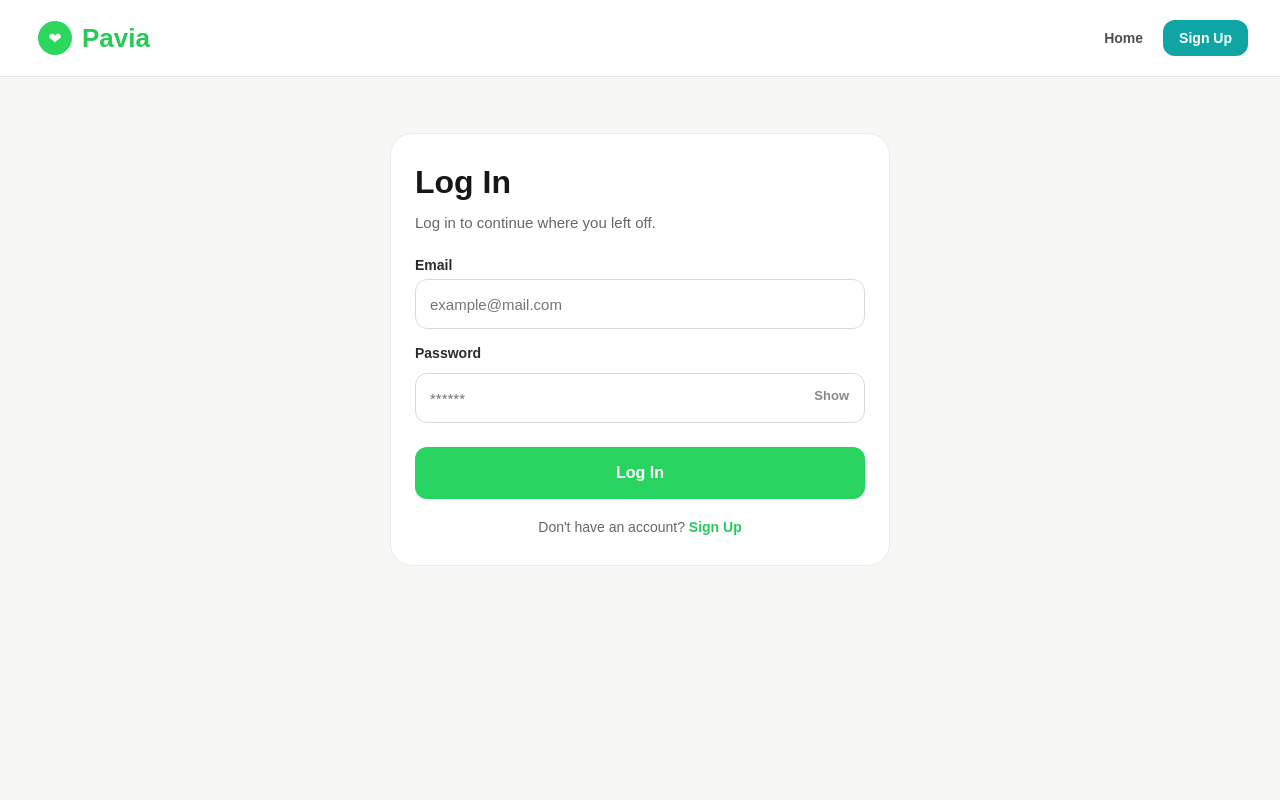
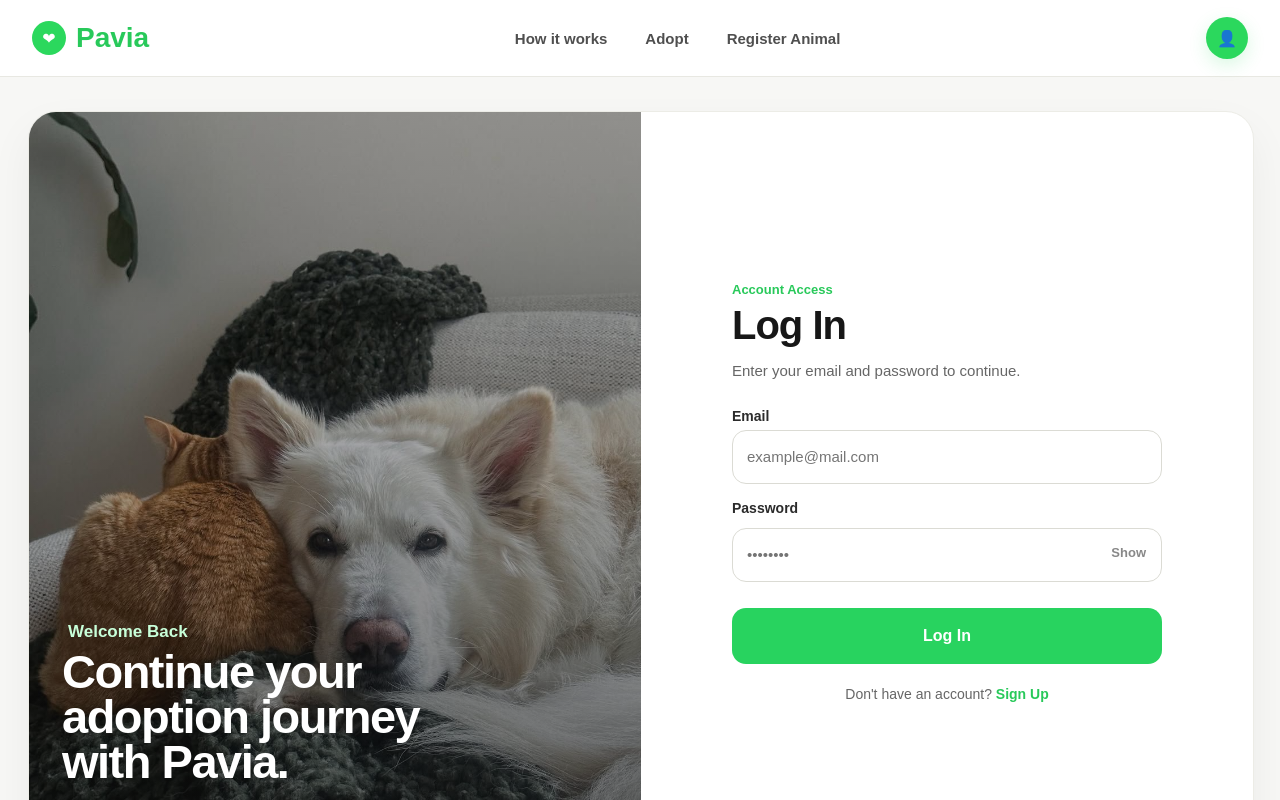
Before and after one commit to irkopirko/Need-Based-Animal-Adoption-Platform, a React (Create React App) app in the folder frontend/: page /login in a window 1280 px wide. Shown: the top 800 px of the page. Built offline with nearby package versions, Linux system fonts and the light colour scheme.

Commit message:
Updated login page UI to match the mockup,added side image layout, fixed the image paths and improved the styling.

```diff
--- a/frontend/src/pages/HomePage.css
+++ b/frontend/src/pages/HomePage.css
@@ -95,7 +95,7 @@
   position: relative;
   width: 100%;
   min-height: 720px;
-  background-image: url("/images/homePageIMAGE.jpg");
+  background-image: url("../images/homePageIMAGE.jpg");
   background-size: cover;
   background-position: center 65%;
   display: flex;
--- a/frontend/src/pages/LoginPage.css
+++ b/frontend/src/pages/LoginPage.css
@@ -5,93 +5,114 @@
   font-family: Arial, Helvetica, sans-serif;
 }
 
-.login-topbar {
-  height: 76px;
-  padding: 0 32px;
-  background: #ffffff;
-  border-bottom: 1px solid #e8e8e2;
-  display: flex;
-  align-items: center;
-  justify-content: space-between;
+.login-main {
+  width: 100%;
+  max-width: 1360px;
+  margin: 0 auto;
+  padding: 34px 28px 56px;
+  box-sizing: border-box;
 }
 
-.login-brand-btn {
-  border: none;
-  background: transparent;
-  cursor: pointer;
-  display: flex;
-  align-items: center;
-  gap: 10px;
+.login-card {
+  width: 100%;
+  min-height: 760px;
+  display: grid;
+  grid-template-columns: 1fr 1fr;
+  background: #ffffff;
+  border: 1px solid #ecece6;
+  border-radius: 28px;
+  overflow: hidden;
+  box-shadow: 0 18px 44px rgba(0, 0, 0, 0.05);
 }
 
-.login-logo {
-  width: 34px;
-  height: 34px;
-  border-radius: 50%;
-  background: #2bd85d;
+.login-left {
+  position: relative;
+  background-image: url("../images/loginSideImage.jpg");
+  background-size: cover;
+  background-position: center;
+  background-color: #dfe8df;
+}
+
+.login-left-overlay {
+  position: absolute;
+  inset: 0;
+  background: linear-gradient(
+    180deg,
+    rgba(18, 18, 18, 0.20) 0%,
+    rgba(18, 18, 18, 0.38) 48%,
+    rgba(18, 18, 18, 0.64) 100%
+  );
+}
+
+.login-left-text {
+  position: absolute;
+  left: 33px;
+  right: 34px;
+  bottom: 24px;
+  z-index: 2;
   color: #ffffff;
+}
+
+.login-left-tag {
+  margin: 0 0 0px;
+  font-size: 17px;
+  font-weight: 800;
+  color: #c8ffd9;
+  transform: translate(6px, 4px);
+
+}
+
+.login-left-text h2 {
+  margin:0 ;
+  font-size: 47px;
+  line-height: 0.95;
+  font-weight: 900;
+  letter-spacing: -1.5px;
+  transform: translateY(12px);
+
+}
+
+.login-left-desc {
+  margin: 18px 0 0;
+  max-width: 520px;
+  font-size: 16px;
+  line-height: 1.8;
+  color: rgba(255, 255, 255, 0.94);
+  transform: translate(6px, 4px);
+}
+
+.login-right {
   display: flex;
   align-items: center;
   justify-content: center;
-  font-size: 16px;
-}
-
-.login-brand-name {
-  font-size: 26px;
-  font-weight: 800;
-  color: #28c95a;
-}
-
-.login-topbar-right {
-  display: flex;
-  align-items: center;
-  gap: 14px;
-}
-
-.login-link-btn {
-  border: none;
-  background: transparent;
-  cursor: pointer;
-  color: #4f4f4f;
-  font-weight: 700;
-  font-size: 14px;
-}
-
-.login-signup-btn {
-  border: none;
-  border-radius: 12px;
-  background: #0ea5a4;
-  color: #ffffff;
-  padding: 10px 16px;
-  font-weight: 800;
-  cursor: pointer;
-  font-size: 14px;
-}
-
-.login-main {
-  max-width: 500px;
-  margin: 0 auto;
-  padding: 56px 20px;
+  padding: 48px 40px;
 }
 
 .login-box {
-  background: #ffffff;
-  border: 1px solid #ecece6;
-  border-radius: 22px;
-  padding: 30px 24px;
+  width: 100%;
+  max-width: 430px;
+}
+
+.login-form-tag {
+  margin: 0 0 8px;
+  color: #28c95a;
+  font-size: 13px;
+  font-weight: 800;
 }
 
 .login-box h1 {
   margin: 0;
-  font-size: 32px;
-  font-weight: 800;
+  font-size: 40px;
+  font-weight: 900;
+  line-height: 1.02;
+  letter-spacing: -1px;
 }
 
 .login-subtitle {
-  margin: 10px 0 22px;
+  margin: 12px 0 24px;
   color: #666;
   font-size: 15px;
-  line-height: 1.6;
+  line-height: 1.7;
 }
 
 .login-message {
@@ -115,12 +136,13 @@
 .login-input {
   width: 100%;
   margin-top: 6px;
-  height: 50px;
+  height: 54px;
   border: 1px solid #dbdbd4;
-  border-radius: 12px;
+  border-radius: 14px;
   padding: 0 14px;
   font-size: 15px;
   box-sizing: border-box;
+  background: #ffffff;
 }
 
 .login-password-wrap {
@@ -147,10 +169,10 @@
 
 .login-submit-btn {
   width: 100%;
-  margin-top: 8px;
-  height: 52px;
+  margin-top: 10px;
+  height: 56px;
   border: none;
-  border-radius: 12px;
+  border-radius: 14px;
   background: #28d35f;
   color: #ffffff;
   font-size: 16px;
@@ -159,7 +181,7 @@
 }
 
 .login-bottom-text {
-  margin: 20px 0 0;
+  margin: 22px 0 0;
   text-align: center;
   color: #666;
   font-size: 14px;
@@ -175,25 +197,59 @@
   font-size: inherit;
 }
 
-@media (max-width: 600px) {
-  .login-topbar {
-    height: auto;
-    padding: 16px;
-    flex-wrap: wrap;
-    justify-content: center;
-    gap: 12px;
+@media (max-width: 1100px) {
+  .login-card {
+    min-height: 700px;
   }
 
-  .login-topbar-right {
-    width: 100%;
-    justify-content: center;
+  .login-left-text h2 {
+    font-size: 44px;
+  }
+}
+
+@media (max-width: 900px) {
+  .login-main {
+    padding: 22px 16px 36px;
   }
 
-  .login-main {
-    padding: 36px 16px;
+  .login-card {
+    grid-template-columns: 1fr;
+    min-height: auto;
+  }
+
+  .login-left {
+    min-height: 320px;
+  }
+
+  .login-left-text {
+    left: 24px;
+    right: 24px;
+    bottom: 20px;
+  }
+
+  .login-left-text h2 {
+    font-size: 36px;
+  }
+
+  .login-right {
+    padding: 28px 20px 32px;
   }
 
   .login-box {
-    padding: 24px 18px;
+    max-width: 100%;
   }
 }
+
+@media (max-width: 600px) {
+  .login-left {
+    min-height: 260px;
+  }
+
+  .login-left-text h2 {
+    font-size: 30px;
+  }
+
+  .login-box h1 {
+    font-size: 32px;
+  }
+}
--- a/frontend/src/pages/LoginPage.js
+++ b/frontend/src/pages/LoginPage.js
@@ -1,6 +1,8 @@
 import React, { useState } from "react";
 import { useNavigate } from "react-router-dom";
 import "./LoginPage.css";
+import Navbar from "../components/Navbar";
+import Footer from "../components/Footer";
 
 function LoginPage() {
   const navigate = useNavigate();
@@ -10,9 +12,6 @@ function LoginPage() {
   const [showPassword, setShowPassword] = useState(false);
   const [message, setMessage] = useState("");
 
-  const goHome = () => {
-    navigate("/");
-  };
   const goSignup = () => {
     navigate("/register");
   };
@@ -45,19 +44,19 @@ function LoginPage() {
 
       if (response.ok) {
         const data = await response.json();
-        console.log("login success:", data);
 
         if (data.role === "adopter") {
           navigate("/adopter-home");
           return;
         }
 
-       if (data.role === "owner" || data.role === "shelter") {
+        if (data.role === "owner") {
           navigate("/owner-home");
           return;
         }
 
         navigate("/");
+        return;
       }
 
       setMessage("User not found or password is incorrect.");
@@ -69,27 +68,34 @@ function LoginPage() {
 
   return (
     <div className="login-page">
-      <header className="login-topbar">
-        <button type="button" className="login-brand-btn" onClick={goHome}>
-          <span className="login-logo">❤</span>
-          <span className="login-brand-name">Pavia</span>
-        </button>
-
-        <div className="login-topbar-right">
-          <button type="button" className="login-link-btn" onClick={goHome}>
-            Home
-          </button>
-          <button type="button" className="login-signup-btn" onClick={goSignup}>
-            Sign Up
-          </button>
-        </div>
-      </header>
+      <Navbar />
 
       <main className="login-main">
+        <div className="login-card">
+          <div className="login-left">
+            <div className="login-left-overlay"></div>
+            <div className="login-left-text">
+              <p className="login-left-tag">Welcome Back</p>
+              <h2>
+                Continue your
+                <br />
+                adoption journey
+                <br />
+                with Pavia.
+              </h2>
+              <p className="login-left-desc">
+                Access your adopter or owner account, continue your request flow,
+                and manage your experience from one place.
+              </p>
+            </div>
+          </div>
+
+          <div className="login-right">
             <div className="login-box">
+              <p className="login-form-tag">Account Access</p>
               <h1>Log In</h1>
               <p className="login-subtitle">
-            Log in to continue where you left off.
+                Enter your email and password to continue.
               </p>
 
               {message !== "" && (
@@ -114,11 +120,10 @@ function LoginPage() {
                     <input
                       type={showPassword ? "text" : "password"}
                       className="login-input"
-                  placeholder="******"
+                      placeholder="••••••••"
                       value={password}
                       onChange={(e) => setPassword(e.target.value)}
                     />
-
                     <button
                       type="button"
                       className="login-show-btn"
@@ -145,7 +150,11 @@ function LoginPage() {
                 </button>
               </p>
             </div>
+          </div>
+        </div>
       </main>
+
+      <Footer />
     </div>
   );
 }
```
Also changed, not shown: frontend/src/images/homePageIMAGE.jpg (renamed from frontend/images/homePageIMAGE.jpg), frontend/src/images/loginSideImage.jpg (added). Lines whose indentation alone changed are shown as unchanged.
